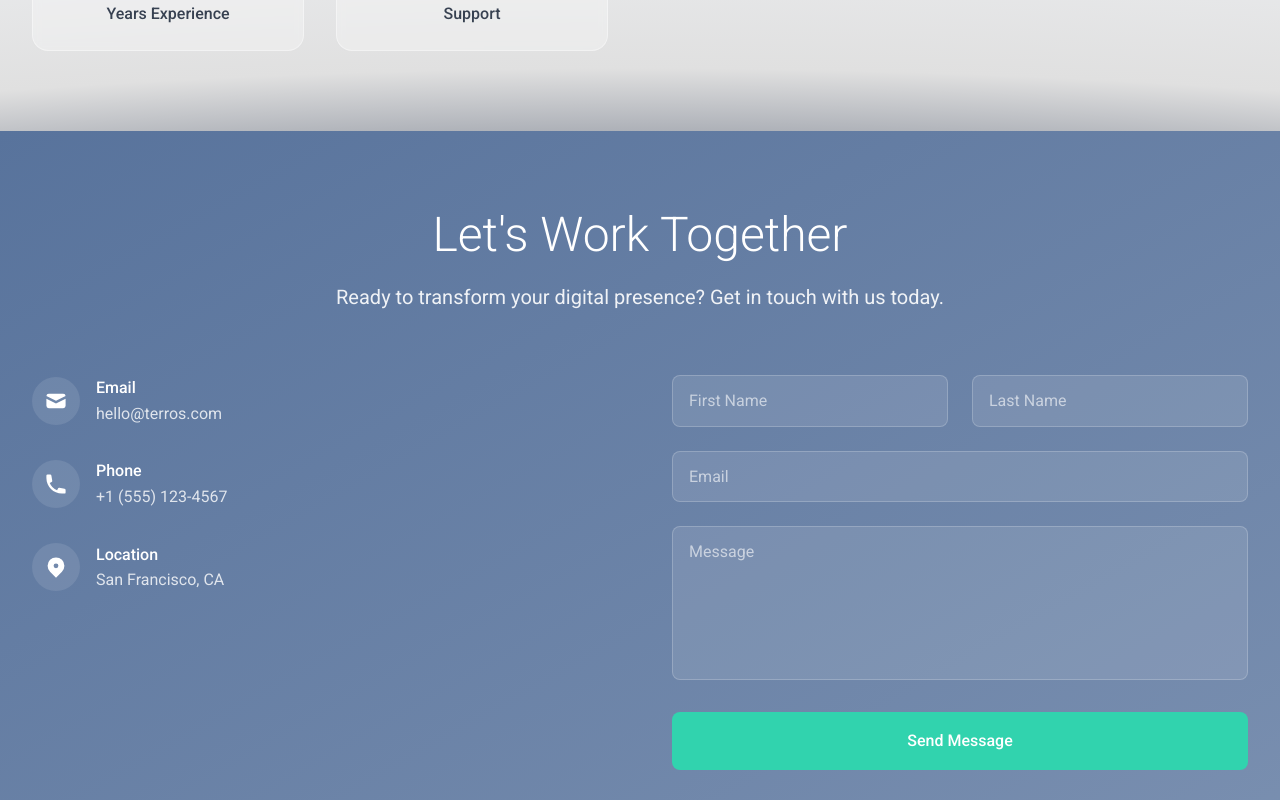
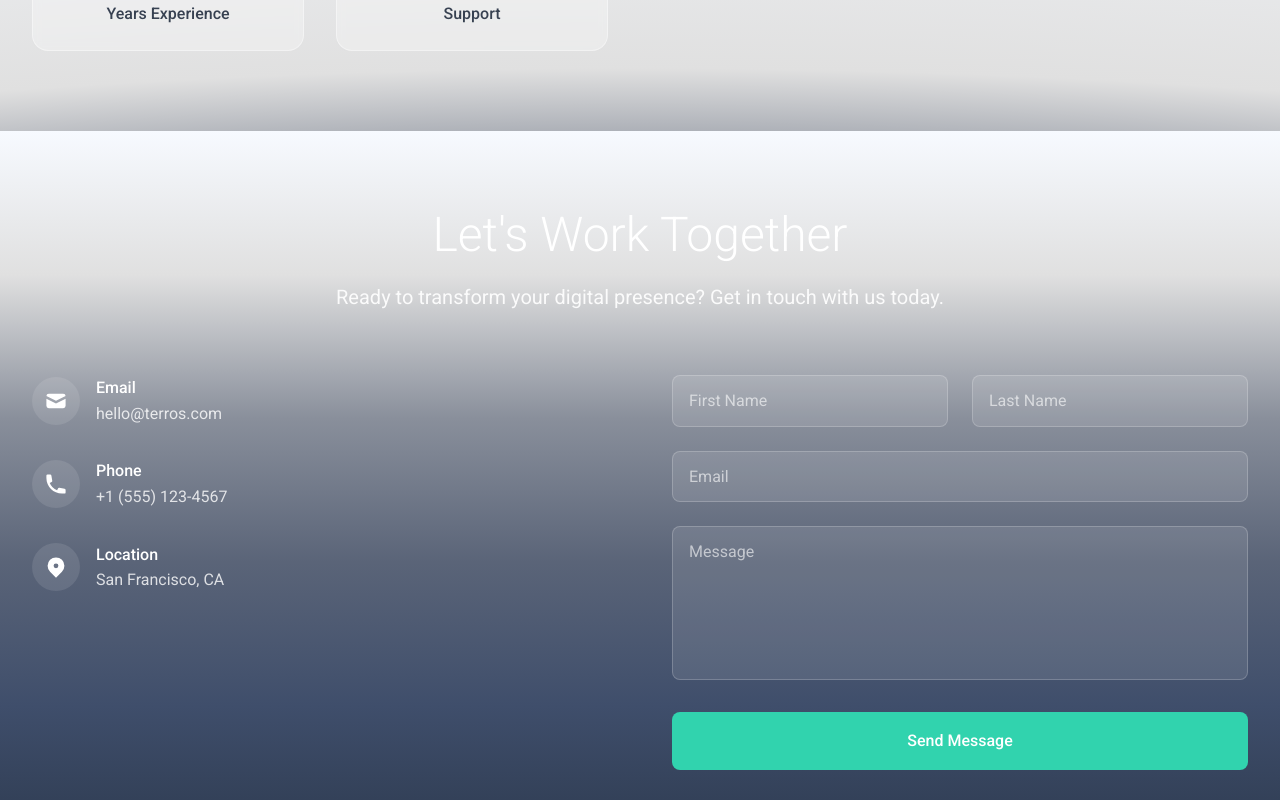
Before and after one commit to charlotteforte/test11, a React (Vite) app: page / in a window 1280 px wide. Shown: the part 2200-3000 px from the top of the page. Built offline with nearby package versions, Linux system fonts and the light colour scheme.

Commit message:
helloleo: style: create smooth gradient background transition across sections

```diff
--- a/src/components/Contact.tsx
+++ b/src/components/Contact.tsx
@@ -24,7 +24,7 @@ const Contact = () => {
   ]
 
   return (
-    <section id="contact" className="py-20 bg-gradient-to-br from-primary to-primary/80">
+    <section id="contact" className="py-20" style={{ background: 'linear-gradient(180deg, #F7FAFF 0%, #E0E0E0 20%, #898F9B 40%, #5a6478 60%, #3f4e6b 80%, #2d3a4f 100%)' }}>
       <div className="max-w-7xl mx-auto px-4 sm:px-6 lg:px-8">
         <motion.div
           className="text-center mb-16"
```
